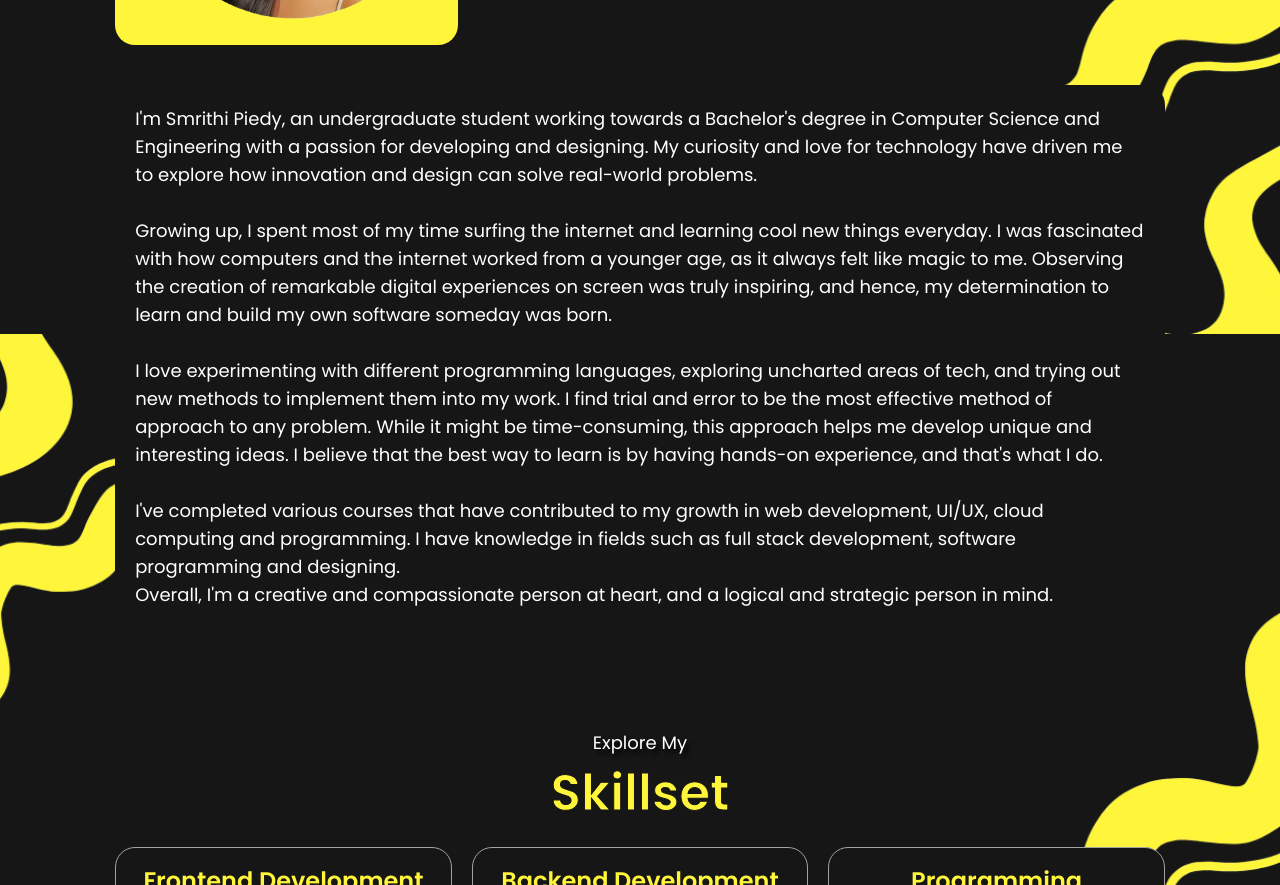
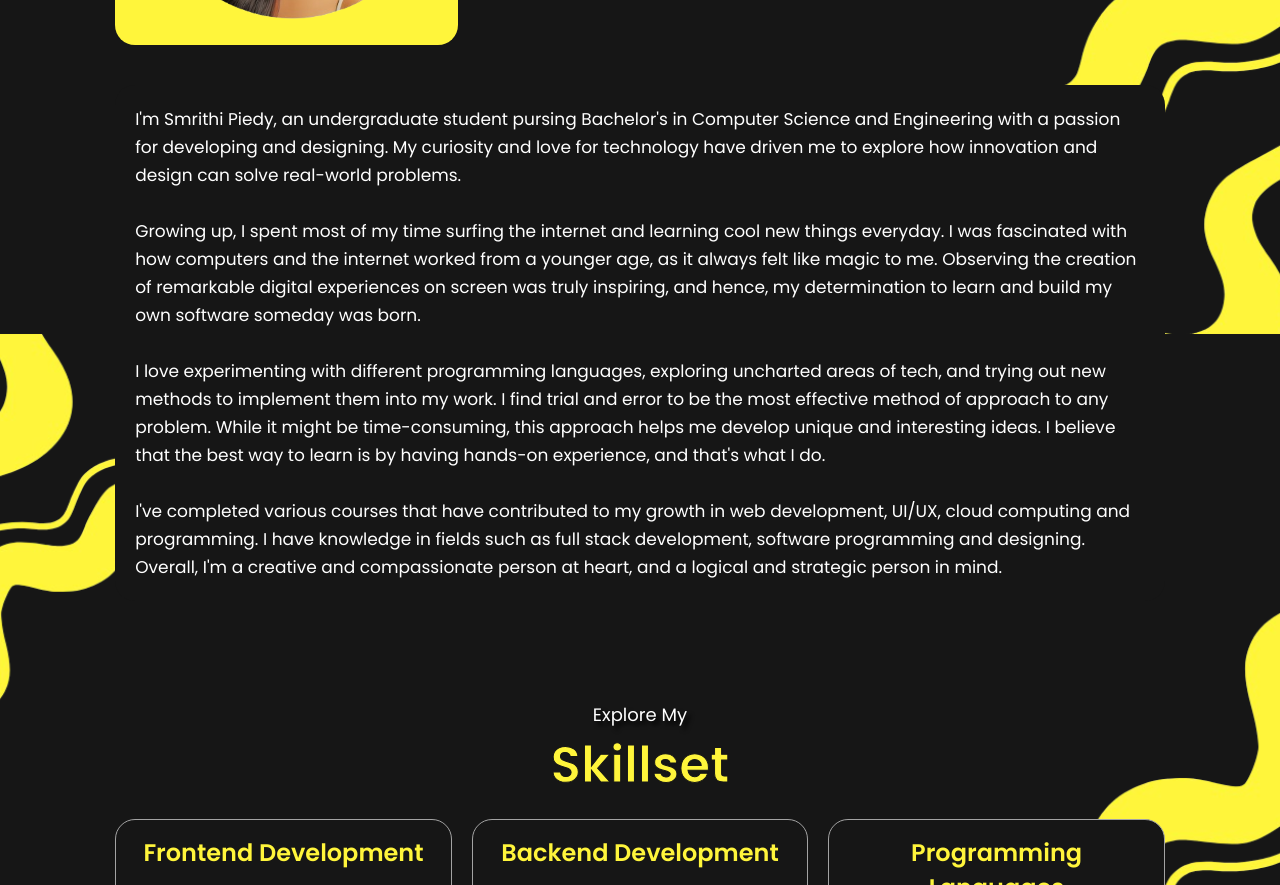
Before and after one commit to smrithipiedy/html-css-js-portfolio, a plain HTML site: page index.html in a window 1280 px wide. Shown: the part 1266-2151 px from the top of the page. Drawn offline with nearby package versions, Linux system fonts and the light colour scheme.

Commit message:
about section updated

```diff
--- a/index.html
+++ b/index.html
@@ -94,7 +94,7 @@
         </div>
         <div class="text-container">
           <p>
-            I'm Smrithi Piedy, an undergraduate student working towards a Bachelor's degree in Computer Science and Engineering with a passion for developing and designing. My curiosity and love for technology have driven me to explore how innovation and design can solve real-world problems.
+            I'm Smrithi Piedy, an undergraduate student pursing Bachelor's in Computer Science and Engineering with a passion for developing and designing. My curiosity and love for technology have driven me to explore how innovation and design can solve real-world problems.
           </p><br />
           <p>
             Growing up, I spent most of my time surfing the internet and learning cool new things everyday. I was fascinated with how computers and the internet worked from a younger age, as it always felt like magic to me. Observing the creation of remarkable digital experiences on screen was truly inspiring, and hence, my determination to learn and build my own software someday was born.
--- a/style.css
+++ b/style.css
@@ -482,7 +482,7 @@ span {
 .text-container {
   width: 100%;
   text-align: left;
-  font-size: 1.8rem;
+  font-size: 1.7rem;
   line-height: 28px;
   background-color: #161616;
   border-radius: 20px;
```
